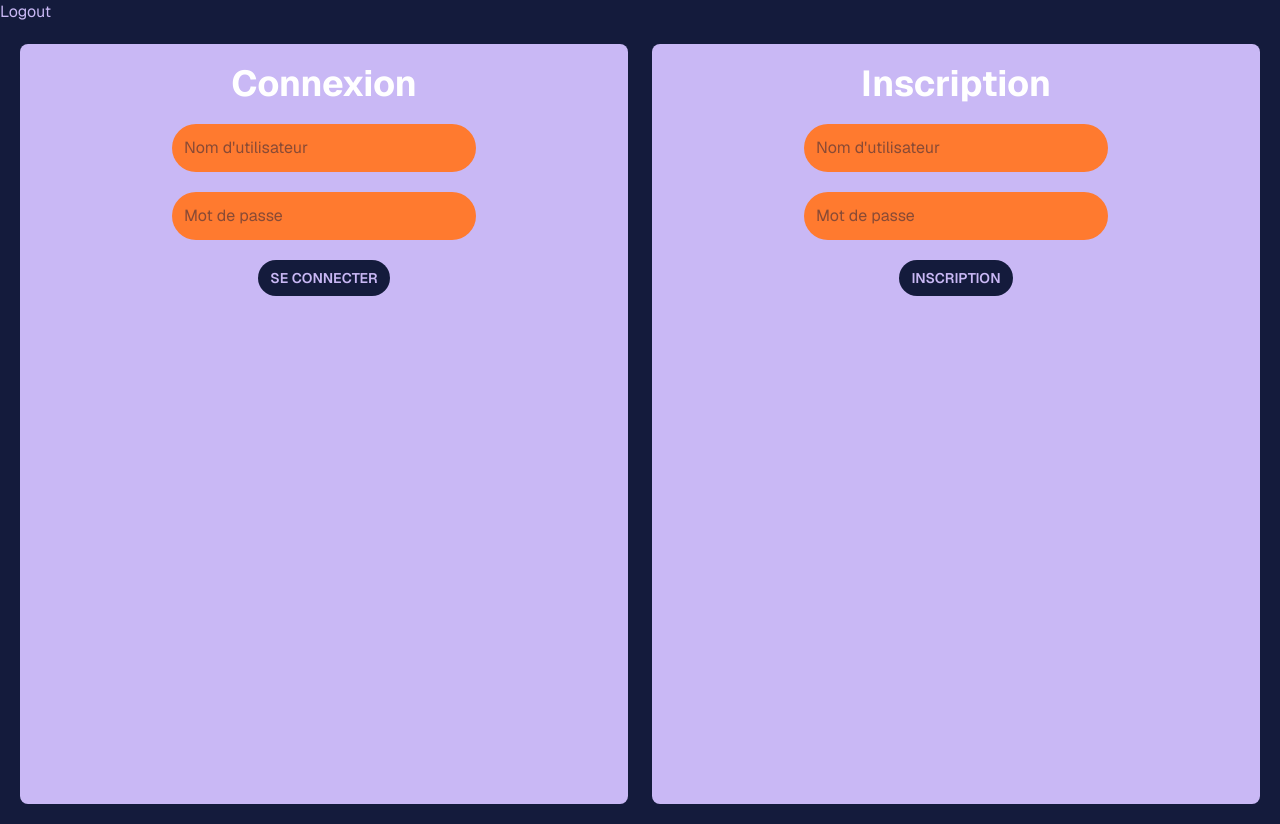
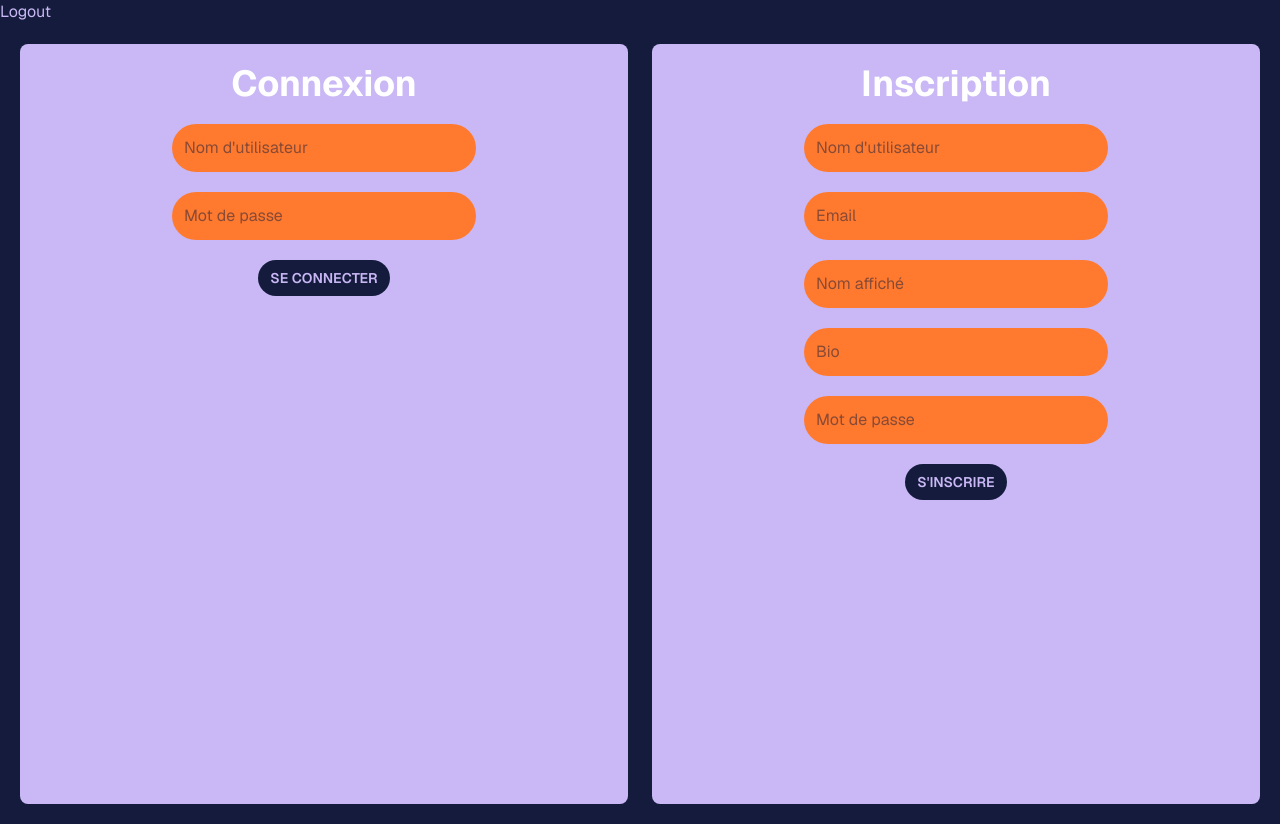
Before and after one commit to geetix-prog/cour-front, a Next.js app: page /auth in a window 1280 px wide. Built offline with nearby package versions, Linux system fonts and the light colour scheme.

Commit message:
feat:registerBase

```diff
--- a/app/auth/page.tsx
+++ b/app/auth/page.tsx
@@ -2,11 +2,14 @@
 
 import { useActionState } from "react";
 import { login, type LoginState } from "@/lib/actions/auth";
+import { Register, type RegisterState } from "@/lib/actions/auth";
 
 const initialState: LoginState = {};
+const registerInitialState: RegisterState = {};
 
 export default function Auth() {
   const [state, action, pending] = useActionState(login, initialState);
+  const [registerState, registerAction, registerPending] = useActionState(Register, registerInitialState);
 
   return (
     <div className="flex items-center gap-6 h-screen w-full p-5">
@@ -15,7 +18,7 @@ export default function Auth() {
         <form action={action} className="w-full flex flex-col items-center space-y-5 justify-center">
           <input className="bg-accent rounded-full w-1/2 text-background p-3" type="text" name="login" placeholder="Nom d'utilisateur" autoComplete="username" required />
           <input className="bg-accent rounded-full w-1/2 text-background p-3" type="password" name="password" placeholder="Mot de passe" autoComplete="current-password" required />
-          {state?.error && <p role="alert">{state.error}</p>}
+          {state?.error && <p role="alert" className="text-accent">{state.error}</p>}
           <button type="submit" disabled={pending} className="bg-background rounded-full px-3 py-2 font-semibold text-sm cursor-pointer hover:-translate-y-0.5 transition-all duration-100 ease-in uppercase disabled:cursor-not-allowed disabled:opacity-50">
             {pending ? "Connexion..." : "Se connecter"}
           </button>
@@ -23,11 +26,15 @@ export default function Auth() {
       </div>
       <div className="bg-primary rounded-lg space-y-5 w-full h-full flex flex-col items-center pt-5">
         <h2 className="text-white font-bold text-4xl">Inscription</h2>
-        <form action="" className="w-full flex flex-col items-center space-y-5 justify-center">
-          <input className="bg-accent rounded-full w-1/2 text-background p-3" type="text" name="username" placeholder="Nom d'utilisateur" id="" />
-          <input className="bg-accent rounded-full w-1/2 text-background p-3" type="text" name="password" placeholder="Mot de passe" id="" />
-          <button type="submit" className="bg-background rounded-full px-3 py-2 font-semibold text-sm cursor-pointer hover:-translate-y-0.5 transition-all duration-100 ease-in uppercase">
-            Inscription
+        <form action={ registerAction } className="w-full flex flex-col items-center space-y-5 justify-center">
+          <input className="bg-accent rounded-full w-1/2 text-background p-3" type="text" name="username" placeholder="Nom d'utilisateur" id="" required />
+          <input className="bg-accent rounded-full w-1/2 text-background p-3" type="email" name="email" placeholder="Email" id="" required/>
+          <input className="bg-accent rounded-full w-1/2 text-background p-3" type="text" name="displayName" placeholder="Nom affiché" id="" required/>
+          <input className="bg-accent rounded-full w-1/2 text-background p-3" type="text" name="bio" placeholder="Bio" id="" />
+          <input className="bg-accent rounded-full w-1/2 text-background p-3" type="password" name="password" placeholder="Mot de passe" id="" required />
+          {registerState?.error && <p role="alert" className="text-accent">{registerState.error}</p>}
+          <button type="submit" disabled={registerPending} className="bg-background rounded-full px-3 py-2 font-semibold text-sm cursor-pointer hover:-translate-y-0.5 transition-all duration-100 ease-in uppercase">
+            {registerPending ? "Inscription..." : "S'inscrire"}
           </button>
         </form>
       </div>
--- a/lib/actions/auth.ts
+++ b/lib/actions/auth.ts
@@ -3,9 +3,10 @@ import { redirect } from "next/navigation";
 import { apiPost } from "@/lib/api/client";
 import { setSession } from "@/lib/session";
 import type { AuthResponse } from "@/lib/api/types";
-import { cookies } from "next/headers";
+import { cookies, headers } from "next/headers";
 
 export type LoginState = { error?: string };
+export type RegisterState = { error?: string };
 
 export async function login(_prev: LoginState, form: FormData): Promise<LoginState> {
   let auth: AuthResponse;
@@ -21,7 +22,32 @@ export async function login(_prev: LoginState, form: FormData): Promise<LoginSta
   redirect("/");
 }
 
+export async function Register(_prev: RegisterState, form: FormData): Promise<RegisterState> {
+  let auth: AuthResponse;
+  try {
+    const body = {
+      username: form.get("username"),
+      email: form.get("email"),
+      password: form.get("password"),
+      displayName: form.get("displayName"),
+      bio: form.get("bio"),
+    };
+    console.log("Register body:", body);
+    auth = await apiPost<AuthResponse>("/auth/register", {
+      method: "POST",
+      headers: {
+        "Content-Type": "application/json",
+      },
+      body: JSON.stringify(body),
+    });
+  } catch (error) {
+    return {
+      error: error instanceof Error ? error.message : "Une erreur est survenue",
+    };
+  }
+  redirect("/auth");
+}
 
 export async function logout() {
-  (await cookies()).delete('session')
+  (await cookies()).delete("session");
 }
```
